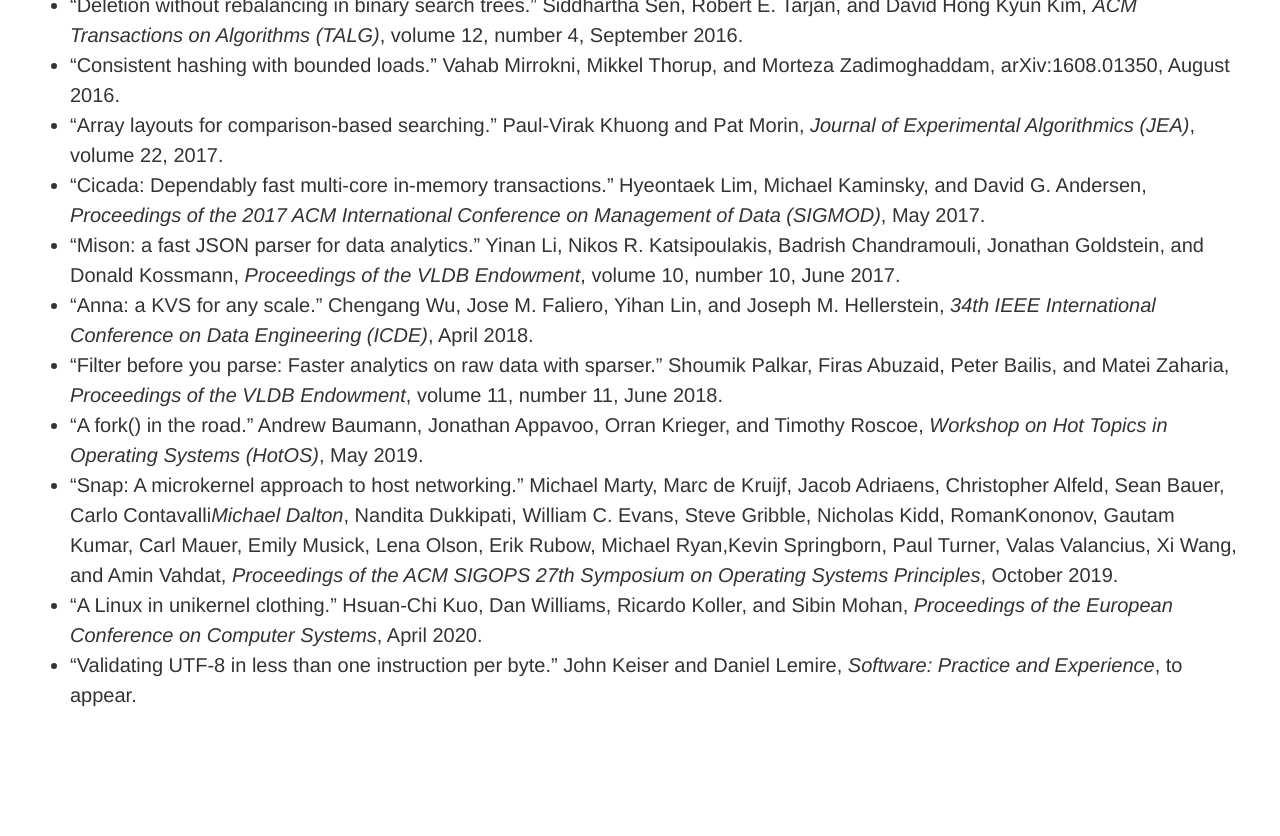
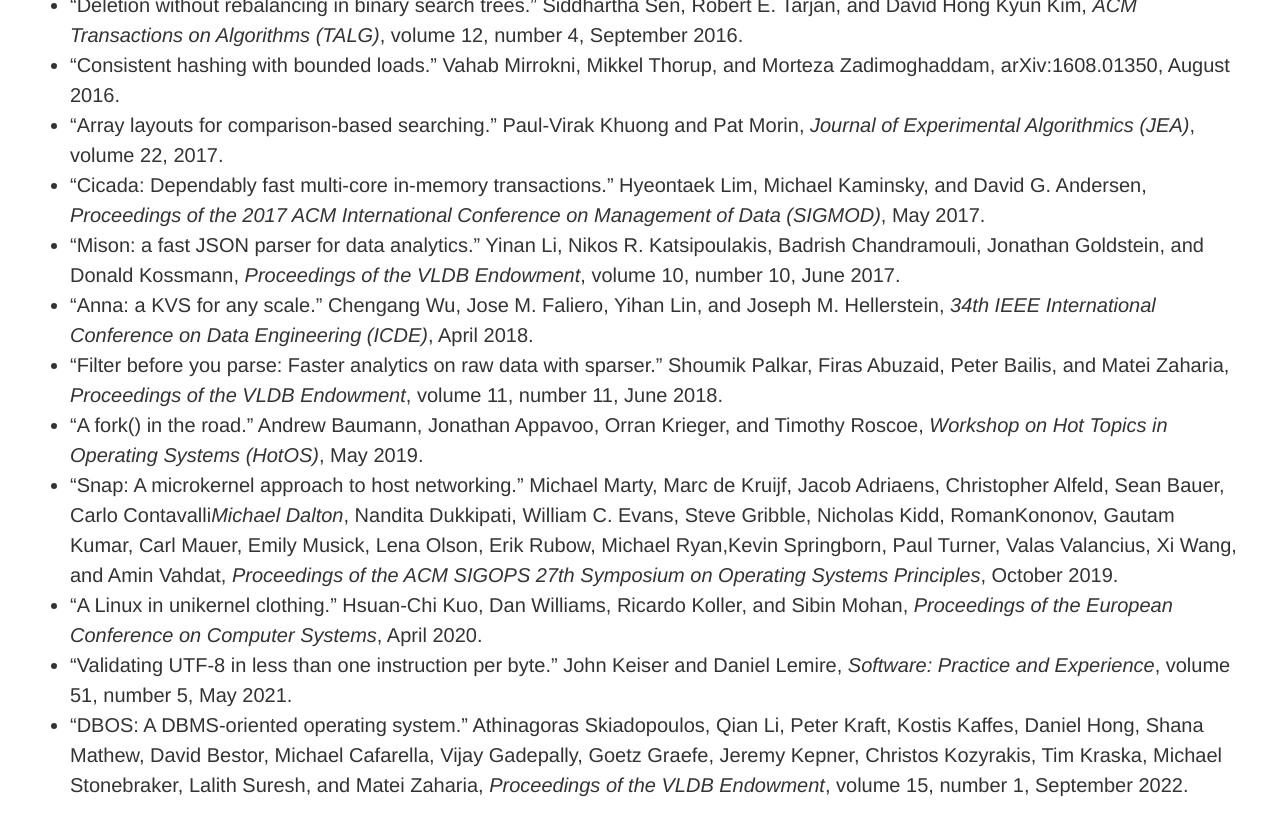
Before and after one commit to mspiegel/mspiegel.github.com, a Jekyll site: the page built from canon.md, in a window 1280 px wide and 900 px high, scrolled down 9480 px. Shown: the top 836 px of the window. Built offline with Jekyll 4.4.1, drawn with Linux system fonts in a browser that asks for light colours; before the commit the page ends 10290 px from its top, so only the background shows below that.

Commit message:
Add DBOS paper

```diff
--- a/canon.md
+++ b/canon.md
@@ -211,4 +211,6 @@ Michael Eisenberg.  University of Colorado.
 * "A fork() in the road." Andrew Baumann, Jonathan Appavoo, Orran Krieger, and Timothy Roscoe, _Workshop on Hot Topics in Operating Systems (HotOS)_, May 2019.
 * "Snap: A microkernel approach to host networking." Michael Marty, Marc de Kruijf, Jacob Adriaens, Christopher Alfeld, Sean Bauer, Carlo Contavalli*Michael Dalton*, Nandita Dukkipati, William C. Evans, Steve Gribble, Nicholas Kidd, RomanKononov, Gautam Kumar, Carl Mauer, Emily Musick, Lena Olson, Erik Rubow, Michael Ryan,Kevin Springborn, Paul Turner, Valas Valancius, Xi Wang, and Amin Vahdat, _Proceedings of the ACM SIGOPS 27th Symposium on Operating Systems Principles_, October 2019.
 * "A Linux in unikernel clothing." Hsuan-Chi Kuo, Dan Williams, Ricardo Koller, and Sibin Mohan, _Proceedings of the European Conference on Computer Systems_, April 2020.
-* "Validating UTF-8 in less than one instruction per byte." John Keiser and Daniel Lemire, _Software: Practice and Experience_, to appear.
+* "Validating UTF-8 in less than one instruction per byte." John Keiser and Daniel Lemire, _Software: Practice and Experience_, volume 51, number 5, May 2021.
+* "DBOS: A DBMS-oriented operating system." Athinagoras Skiadopoulos, Qian Li, Peter Kraft, Kostis Kaffes, Daniel Hong, Shana
+Mathew, David Bestor, Michael Cafarella, Vijay Gadepally, Goetz Graefe, Jeremy Kepner, Christos Kozyrakis, Tim Kraska, Michael Stonebraker, Lalith Suresh, and Matei Zaharia, _Proceedings of the VLDB Endowment_, volume 15, number 1, September 2022.
```
